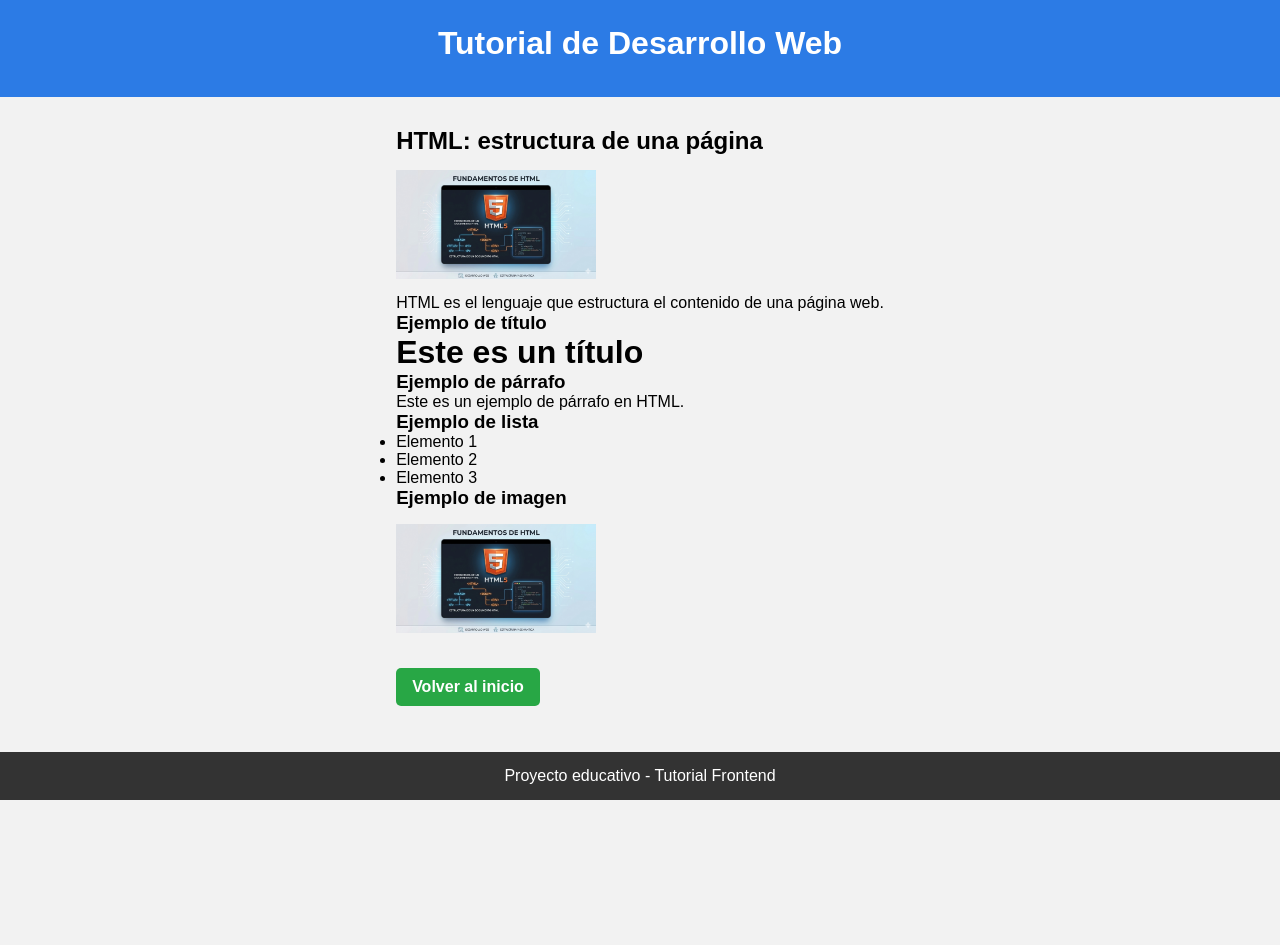
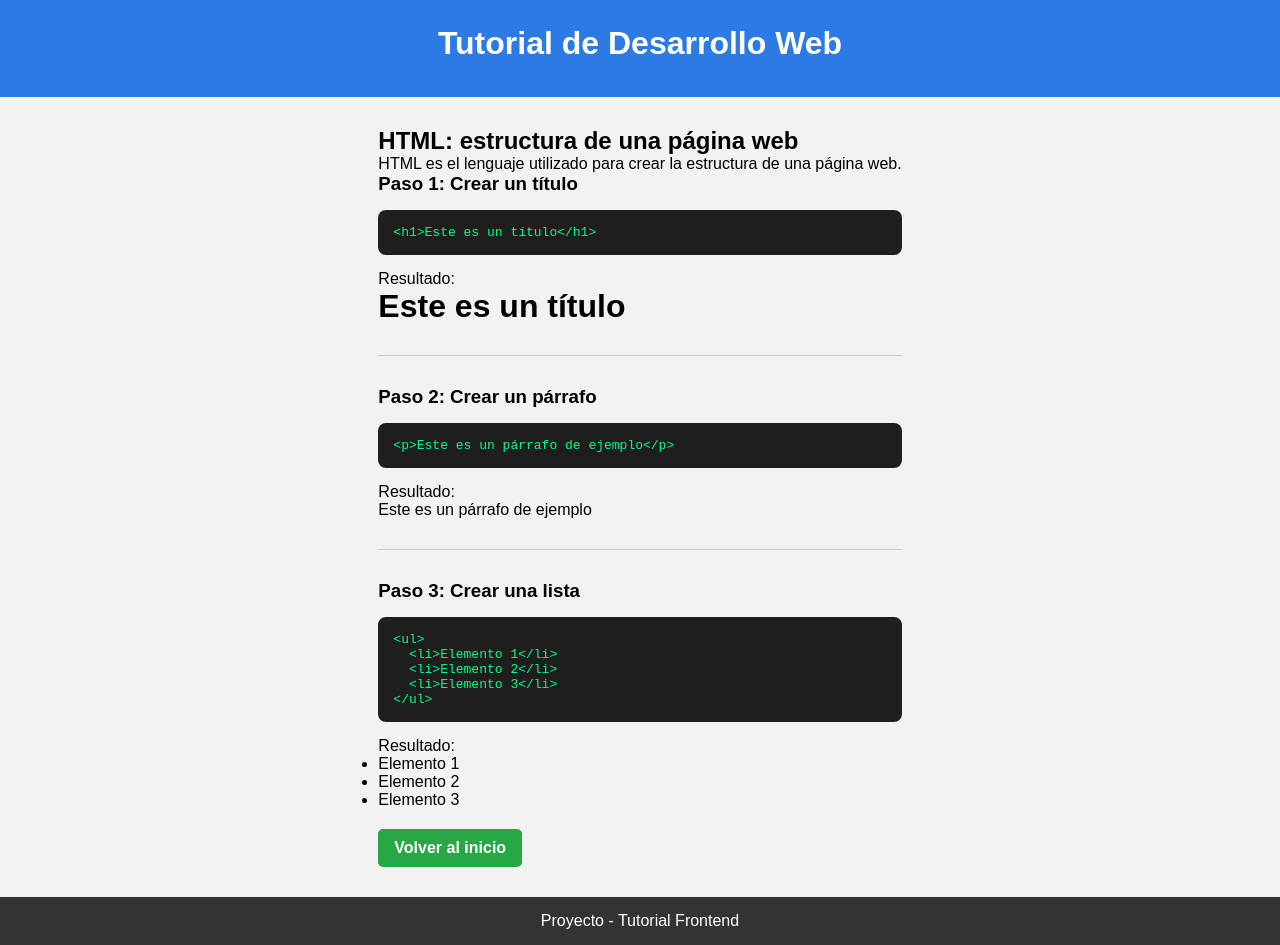
Before and after one commit to pruebaSena407/Tutorial, a plain HTML site: page html.html in a window 1280 px wide. Before the commit the page ends 800 px from the top, so only its background shows below. Drawn offline with Linux system fonts and the light colour scheme.

Commit message:
tutorial 2

```diff
--- a/html.html
+++ b/html.html
@@ -2,9 +2,11 @@
 <html lang="es">
 
 <head>
+
 <meta charset="UTF-8">
 <title>HTML Básico</title>
 <link rel="stylesheet" href="styles.css">
+
 </head>
 
 <body>
@@ -15,23 +17,47 @@
 
 <main>
 
-<h2>HTML: estructura de una página</h2>
-
-<img src="img/html.png">
+<h2>HTML: estructura de una página web</h2>
 
 <p>
-HTML es el lenguaje que estructura el contenido de una página web.
+HTML es el lenguaje utilizado para crear la estructura de una página web.
 </p>
 
-<h3>Ejemplo de título</h3>
+<h3>Paso 1: Crear un título</h3>
+
+<pre>
+&lt;h1&gt;Este es un título&lt;/h1&gt;
+</pre>
+
+<p>Resultado:</p>
 
 <h1>Este es un título</h1>
 
-<h3>Ejemplo de párrafo</h3>
+<hr>
 
-<p>Este es un ejemplo de párrafo en HTML.</p>
+<h3>Paso 2: Crear un párrafo</h3>
 
-<h3>Ejemplo de lista</h3>
+<pre>
+&lt;p&gt;Este es un párrafo de ejemplo&lt;/p&gt;
+</pre>
+
+<p>Resultado:</p>
+
+<p>Este es un párrafo de ejemplo</p>
+
+<hr>
+
+<h3>Paso 3: Crear una lista</h3>
+
+<pre>
+&lt;ul&gt;
+  &lt;li&gt;Elemento 1&lt;/li&gt;
+  &lt;li&gt;Elemento 2&lt;/li&gt;
+  &lt;li&gt;Elemento 3&lt;/li&gt;
+&lt;/ul&gt;
+</pre>
+
+<p>Resultado:</p>
 
 <ul>
 <li>Elemento 1</li>
@@ -39,17 +65,14 @@ HTML es el lenguaje que estructura el contenido de una página web.
 <li>Elemento 3</li>
 </ul>
 
-<h3>Ejemplo de imagen</h3>
-
-<img src="img/html.png" width="150">
-
 <a class="btn" href="index.html">Volver al inicio</a>
 
 </main>
 
 <footer>
-<p>Proyecto educativo - Tutorial Frontend</p>
+<p>Proyecto - Tutorial Frontend</p>
 </footer>
 
 </body>
+
 </html>
--- a/styles.css
+++ b/styles.css
@@ -140,3 +140,34 @@ text-align:center;
 padding:15px;
 margin-top:auto;
 }
+
+/* BLOQUES DE CODIGO */
+
+pre{
+
+background:#1e1e1e;
+color:#00ff88;
+
+padding:15px;
+
+border-radius:8px;
+
+margin:15px 0;
+
+font-family:monospace;
+
+overflow-x:auto;
+
+}
+
+/* LINEA SEPARADORA */
+
+hr{
+
+margin:30px 0;
+
+border:none;
+
+border-top:1px solid #ccc;
+
+}
```
Also changed, not shown: css.html (+25 -7 lines), estructura.html (+15 -9 lines), index.html (+12 -4 lines), js.html (+14 -5 lines).
